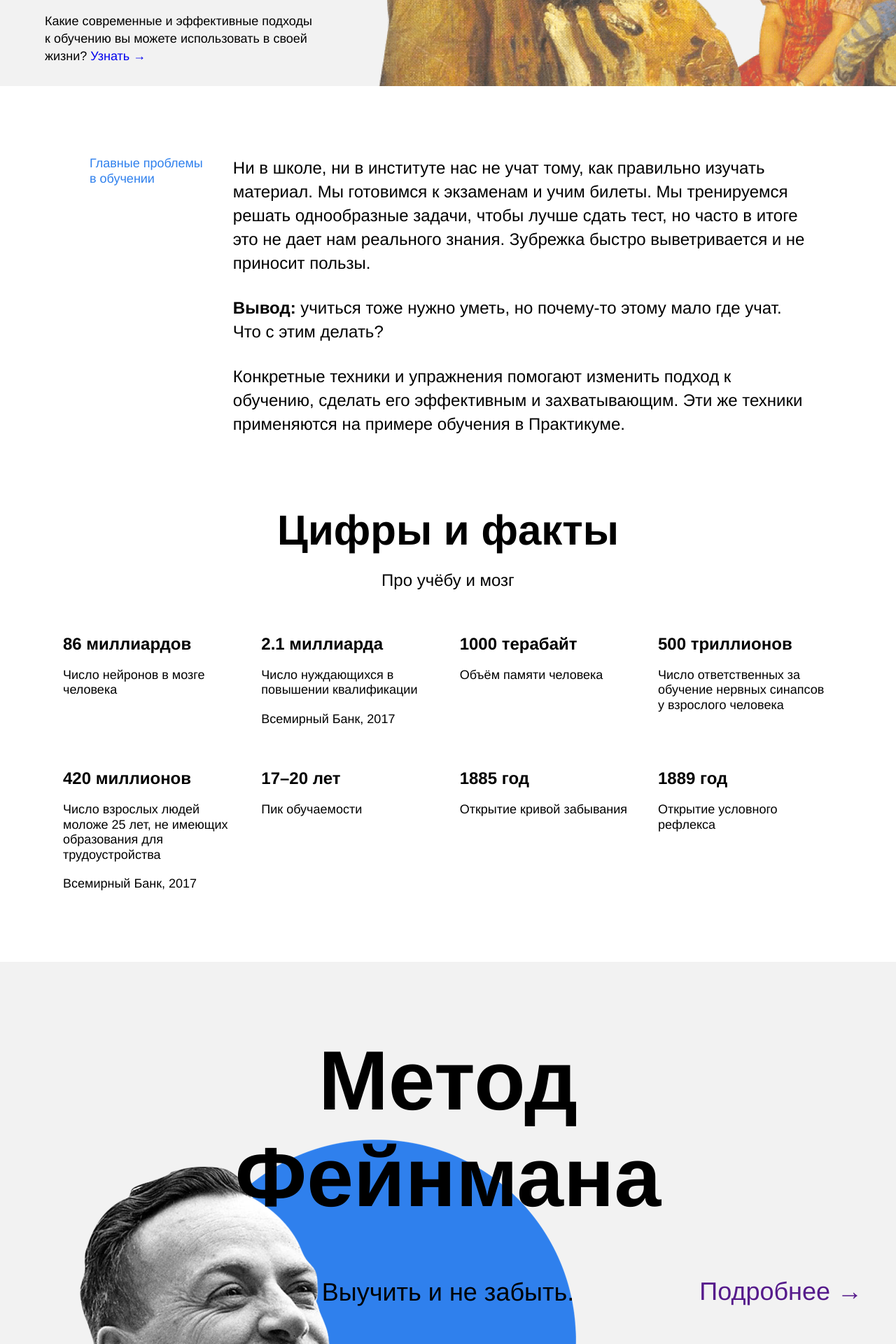
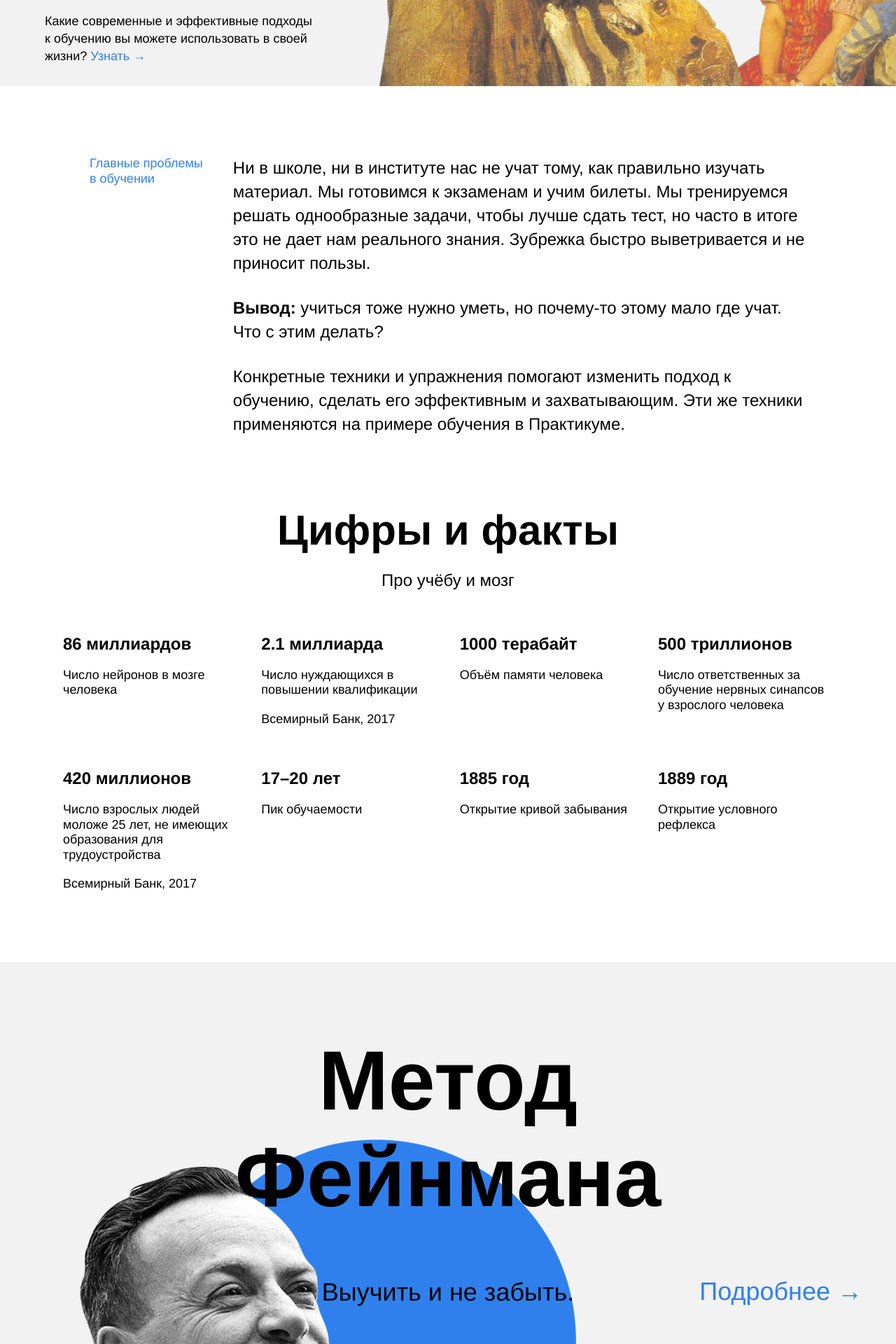
Before and after one commit to Dmitry-User/how-to-learn, a plain HTML site: page index.html in a window 1280 px wide. Shown: the part 633-2553 px from the top of the page at 70% size. Drawn offline with Linux system fonts and the light colour scheme.

Commit message:
feat:added color to links

```diff
--- a/styles/style.css
+++ b/styles/style.css
@@ -61,6 +61,7 @@
 
 .header__link {
   text-decoration: none;
+  color: #2f80ed;
 }
 
 .header__square-pic {
@@ -224,6 +225,7 @@
   line-height: 51px;
   font-size: 36px;
   font-weight: 400;
+  color: #2f80ed;
 }
 
 /* Стили секции feynman */
```
